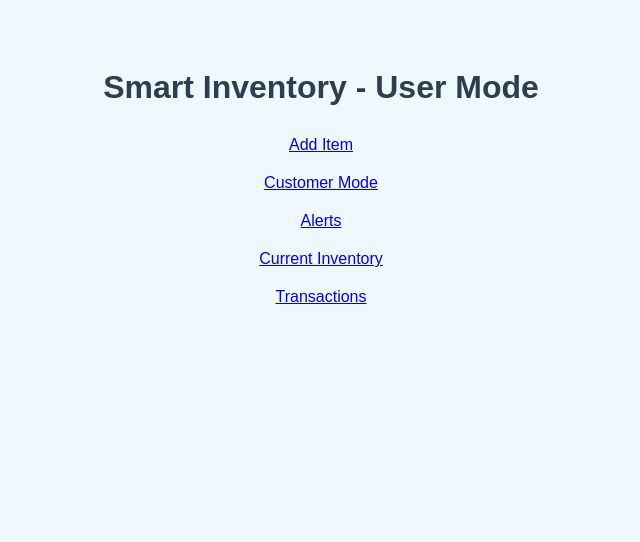
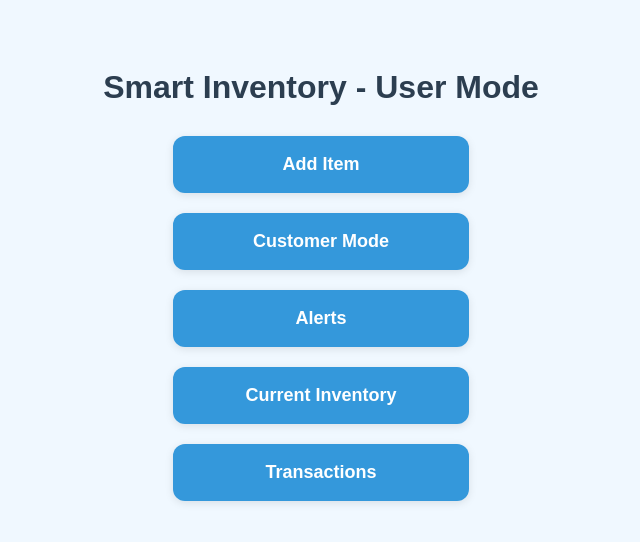
Before and after one commit to Deepika-bethi/smart-inventory, a Flask app: page / in a window 1280 px wide. Shown: the top 542 px of the page, without its empty margins (319-959 px from the left). Run offline with Flask 3, Linux system fonts and the light colour scheme; data that the repository does not hold is empty.

Commit message:
fix: updated homepage layout to vertical blue boxes and fixed Add Item redirect behavior

```diff
--- a/templates/index.html
+++ b/templates/index.html
@@ -6,13 +6,12 @@
 </head>
 <body>
     <h1>Smart Inventory - User Mode</h1>
-
     <div class="vertical-menu">
-        <a href="{{ url_for('add_item') }}" class="menu-button add">Add Item</a>
-        <a href="{{ url_for('purchase') }}" class="menu-button customer">Customer Mode</a>
-        <a href="#" class="menu-button alerts">Alerts</a>
-        <a href="{{ url_for('index') }}" class="menu-button inventory">Current Inventory</a>
-        <a href="{{ url_for('transactions') }}" class="menu-button transactions">Transactions</a>
+        <a href="{{ url_for('add_item') }}" class="menu-box">Add Item</a>
+        <a href="{{ url_for('purchase') }}" class="menu-box">Customer Mode</a>
+        <a href="#" class="menu-box">Alerts</a>
+        <a href="{{ url_for('index') }}" class="menu-box">Current Inventory</a>
+        <a href="{{ url_for('transactions') }}" class="menu-box">Transactions</a>
     </div>
 </body>
 </html>
```
